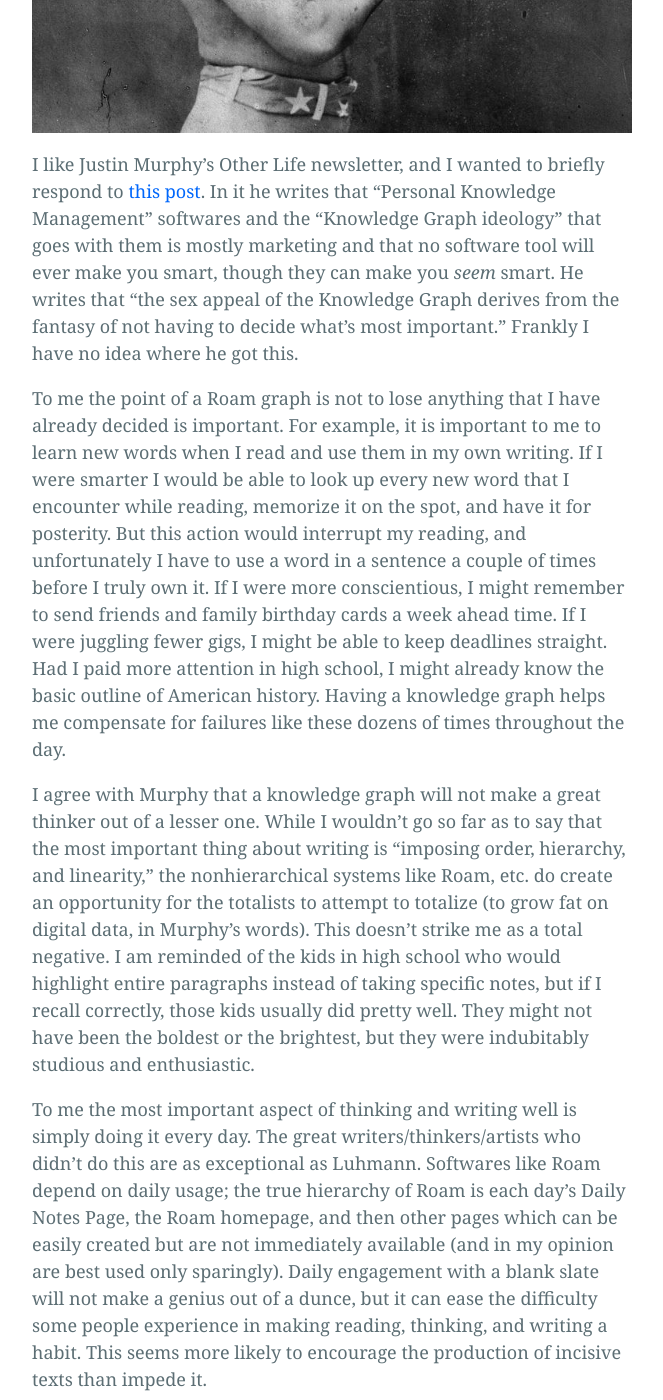
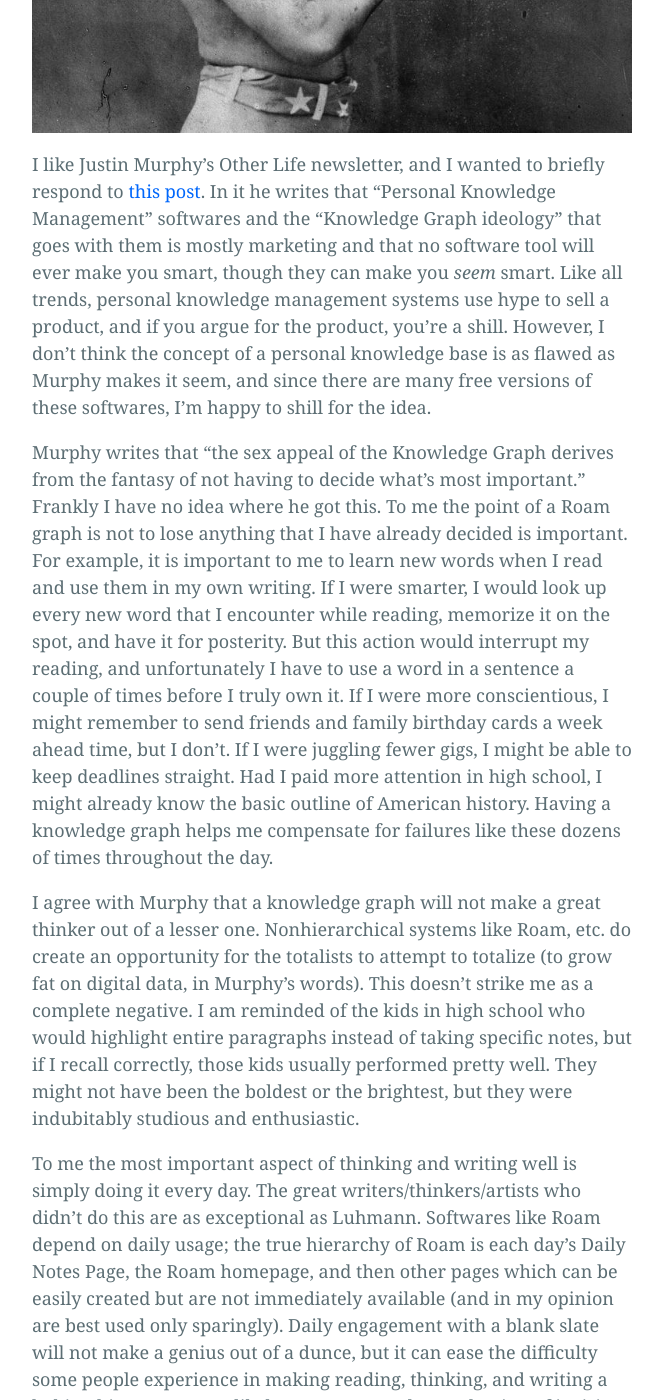
Before and after one commit to bliss-st/ss-website, a Jekyll site: the page built from _posts/2022-4-27-in-defense.md, in a window 1280 px wide and 1400 px high, scrolled down 681 px. Shown: the whole window, without its empty margins (308-971 px from the left). Built offline with Jekyll 4.4.1, drawn with Linux system fonts in a browser that asks for light colours; some of the changed text lies outside the part shown.

Commit message:
Update 2022-4-27-in-defense.md

```diff
--- a/_posts/2022-4-27-in-defense.md
+++ b/_posts/2022-4-27-in-defense.md
@@ -7,12 +7,12 @@ tags: [personal]
 
 ![boxer](/assets/boxer.png)
 
-I like Justin Murphy's Other Life newsletter, and I wanted to briefly respond to [this post]("https://www.otherlife.co/pkm/"). In it he writes that "Personal Knowledge Management" softwares and the "Knowledge Graph ideology" that goes with them is mostly marketing and that no software tool will ever make you smart, though they can make you <em>seem</em> smart. He writes that "the sex appeal of the Knowledge Graph derives from the fantasy of not having to decide what's most important." Frankly I have no idea where he got this.
+I like Justin Murphy's Other Life newsletter, and I wanted to briefly respond to [this post]("https://www.otherlife.co/pkm/"). In it he writes that "Personal Knowledge Management" softwares and the "Knowledge Graph ideology" that goes with them is mostly marketing and that no software tool will ever make you smart, though they can make you <em>seem</em> smart. Like all trends, personal knowledge management systems use hype to sell a product, and if you argue for the product, you're a shill. However, I don't think the concept of a personal knowledge base is as flawed as Murphy makes it seem, and since there are many free versions of these softwares, I'm happy to shill for the idea.
 
-To me the point of a Roam graph is not to lose anything that I have already decided is important. For example, it is important to me to learn new words when I read and use them in my own writing. If I were smarter I would be able to look up every new word that I encounter while reading, memorize it on the spot, and have it for posterity. But this action would interrupt my reading, and unfortunately I have to use a word in a sentence a couple of times before I truly own it. If I were more conscientious, I might remember to send friends and family birthday cards a week ahead time. If I were juggling fewer gigs, I might be able to keep deadlines straight. Had I paid more attention in high school, I might already know the basic outline of American history. Having a knowledge graph helps me compensate for failures like these dozens of times throughout the day.
+Murphy writes that "the sex appeal of the Knowledge Graph derives from the fantasy of not having to decide what's most important." Frankly I have no idea where he got this. To me the point of a Roam graph is not to lose anything that I have already decided is important. For example, it is important to me to learn new words when I read and use them in my own writing. If I were smarter, I would look up every new word that I encounter while reading, memorize it on the spot, and have it for posterity. But this action would interrupt my reading, and unfortunately I have to use a word in a sentence a couple of times before I truly own it. If I were more conscientious, I might remember to send friends and family birthday cards a week ahead time, but I don't. If I were juggling fewer gigs, I might be able to keep deadlines straight. Had I paid more attention in high school, I might already know the basic outline of American history. Having a knowledge graph helps me compensate for failures like these dozens of times throughout the day.
 
-I agree with Murphy that a knowledge graph will not make a great thinker out of a lesser one. While I wouldn't go so far as to say that the most important thing about writing is "imposing order, hierarchy, and linearity," the nonhierarchical systems like Roam, etc. do create an opportunity for the totalists to attempt to totalize (to grow fat on digital data, in Murphy's words). This doesn't strike me as a total negative. I am reminded of the kids in high school who would highlight entire paragraphs instead of taking specific notes, but if I recall correctly, those kids usually did pretty well. They might not have been the boldest or the brightest, but they were indubitably studious and enthusiastic.
+I agree with Murphy that a knowledge graph will not make a great thinker out of a lesser one. Nonhierarchical systems like Roam, etc. do create an opportunity for the totalists to attempt to totalize (to grow fat on digital data, in Murphy's words). This doesn't strike me as a complete negative. I am reminded of the kids in high school who would highlight entire paragraphs instead of taking specific notes, but if I recall correctly, those kids usually performed pretty well. They might not have been the boldest or the brightest, but they were indubitably studious and enthusiastic.
 
 To me the most important aspect of thinking and writing well is simply doing it every day. The great writers/thinkers/artists who didn't do this are as exceptional as Luhmann. Softwares like Roam depend on daily usage; the true hierarchy of Roam is each day's Daily Notes Page, the Roam homepage, and then other pages which can be easily created but are not immediately available (and in my opinion are best used only sparingly). Daily engagement with a blank slate will not make a genius out of a dunce, but it can ease the difficulty some people experience in making reading, thinking, and writing a habit. This seems more likely to encourage the production of incisive texts than impede it.
 
-The fact that tools like Roam are also softwares that require subscriptions and generate profit seems a bit less urgent to me than Murphy makes it seem. Roam might cost $15/month but its competitors are nearly all free, and while I pay for Roam because I like its add-ons, I can't imagine that most people who use these systems actually cough up the money for courses. The larger scam of self-help courses is beyond the scope of my concern, and it's not lost on me that Murphy [sells a product]("https://indiethinkers.org/") that on its face seems somewhat similar.
+The fact that tools like Roam are also softwares that require subscriptions and generate profit seems a bit less urgent to me than Murphy makes it seem. Roam might cost $15/month but its [competitors]("https://logseq.com/") are nearly all free, and while I pay for Roam because I like its add-ons, I can't imagine that most people who use these systems actually cough up the money for courses. The larger scam of self-help courses is beyond the scope of my concern, and it's not lost on me that Murphy [sells a product]("https://indiethinkers.org/") that on its face seems somewhat similar.
```
